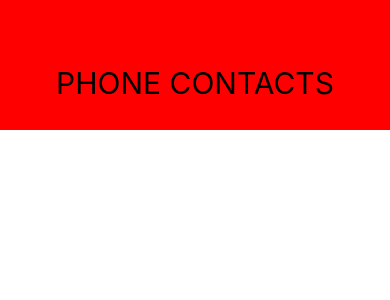
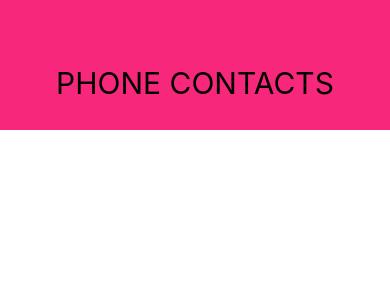
Before and after one commit to saranyavinjarapu/PhoneContacts_ReactNative, a React Native app: screen / in a window 390 px wide. Shown: the top 300 px of the page. Built offline with nearby package versions, Linux system fonts and the light colour scheme.

Commit message:
added constant color to header styling

```diff
--- a/components/Header.js
+++ b/components/Header.js
@@ -1,5 +1,6 @@
 import React from "react";
 import { StyleSheet, View, Text } from "react-native";
+import Colors from "../constants/Colors";
 
 const Header = (props) => {
   return (
@@ -16,7 +17,7 @@ const styles = StyleSheet.create({
     width: "100%",
     height: 130,
     paddingTop: 36,
-    backgroundColor: "red",
+    backgroundColor: Colors.primary,
     alignItems: "center",
     justifyContent: "center",
   },
```
